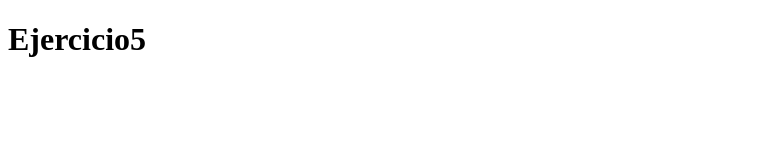
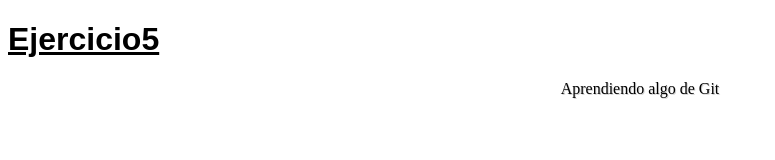
Before and after one commit to vurrutiai01/Ejercicio6, a plain HTML site: page index.html in a window 1280 px wide. Shown: the whole page, without its empty margins (0-775 px from the left). Drawn offline with Linux system fonts and the light colour scheme.

Commit message:
Segundo commit

```diff
--- a/css/estilos.css
+++ b/css/estilos.css
@@ -5,4 +5,5 @@
 
 p {
     text-align: center;
+    text-shadow: 1px 1px lightgray ;
 }
--- a/index.html
+++ b/index.html
@@ -4,9 +4,12 @@
     <meta charset="UTF-8">
     <meta http-equiv="X-UA-Compatible" content="IE=edge">
     <meta name="viewport" content="width=device-width, initial-scale=1.0">
+    <link rel="stylesheet" href="css/estilos.css">
     <title>Ejercicio5</title>
 </head>
 <body>
     <h1>Ejercicio5</h1>
+
+    <p>Aprendiendo algo de Git</p>
 </body>
 </html>
```
